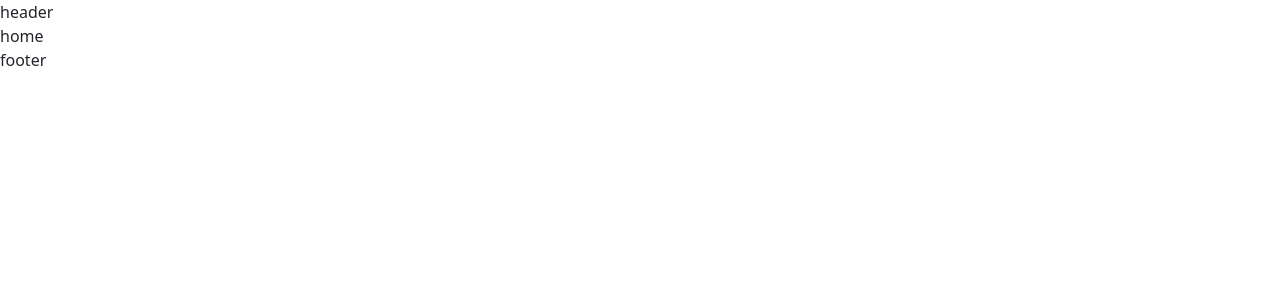
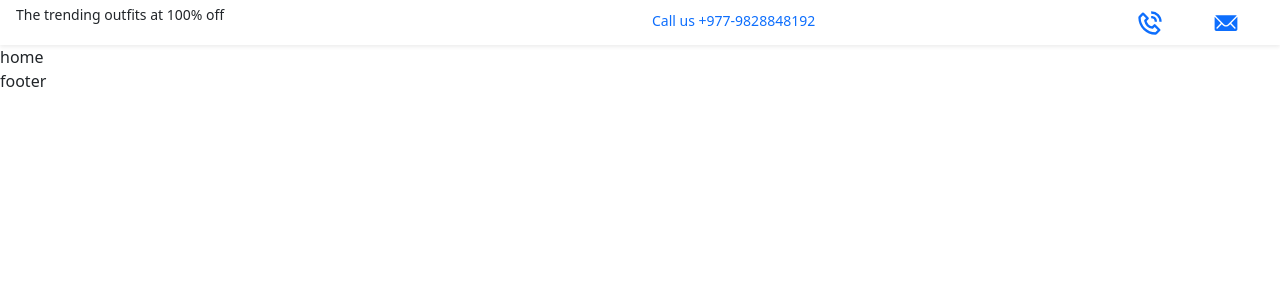
Before and after one commit to Karanbohara01/Cultural-Hub-Ecommerce, a React (Vite) app: page / in a window 1280 px wide. Shown: the top 300 px of the page. Built offline with nearby package versions, Linux system fonts and the light colour scheme.

Commit message:
header-component-created

```diff
--- a/src/App.css
+++ b/src/App.css
@@ -27,3 +27,17 @@
 .logo.react:hover {
   filter: drop-shadow(0 0 2em #61dafbaa);
 }
+
+a {
+  text-decoration: none;
+  font-size: 14px;
+}
+
+p {
+  font-size: 14px;
+}
+/* Header starts here */
+/* .header-top-strip {
+} */
+
+/* Header ends here */
--- a/src/App.jsx
+++ b/src/App.jsx
@@ -2,6 +2,7 @@ import "./App.css";
 import Layout from "./components/layout";
 import { BrowserRouter, Routes, Route } from "react-router-dom";
 import Home from "./pages/home";
+import Shop from "./pages/shop";
 
 function App() {
   return (
@@ -10,6 +11,7 @@ function App() {
         <Routes>
           <Route path="/" element={<Layout />}>
             <Route index element={<Home />} />
+            <Route path="shop" element={<Shop />} />
           </Route>
         </Routes>
       </BrowserRouter>
--- a/src/components/header.jsx
+++ b/src/components/header.jsx
@@ -1,7 +1,35 @@
 import React from "react";
+import { BiPhoneCall } from "react-icons/bi";
+import { IoIosMail } from "react-icons/io";
+import { Link } from "react-router-dom";
 
-const header = () => {
-  return <div>header</div>;
+const Header = () => {
+  return (
+    <>
+      <header className="header-top-strip p-1 shadow-sm">
+        <div className="container-xxl">
+          <div className="row align-items-center">
+            <div className="col-6">
+              <p>The trending outfits at 100% off</p>
+            </div>
+            <div className="col-6 d-flex justify-content-between">
+              <div>
+                <a href="tel:+977-9828848192">Call us +977-9828848192</a>
+              </div>
+              <div>
+                <Link to="tel:+977-9828848192">
+                  <BiPhoneCall className="fs-3 mx-4" />
+                </Link>
+                <Link to="mailto:example@example.com">
+                  <IoIosMail className="fs-3 mx-4" />
+                </Link>
+              </div>
+            </div>
+          </div>
+        </div>
+      </header>
+    </>
+  );
 };
 
-export default header;
+export default Header;
```
